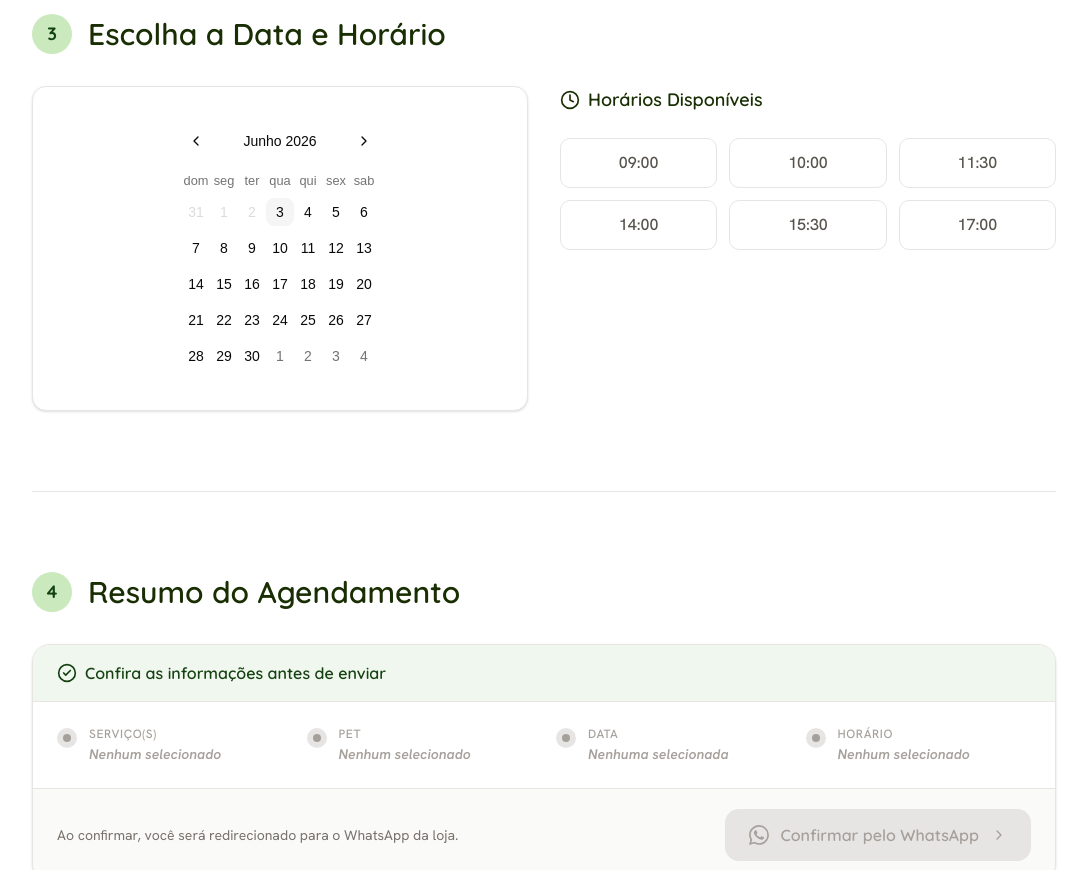
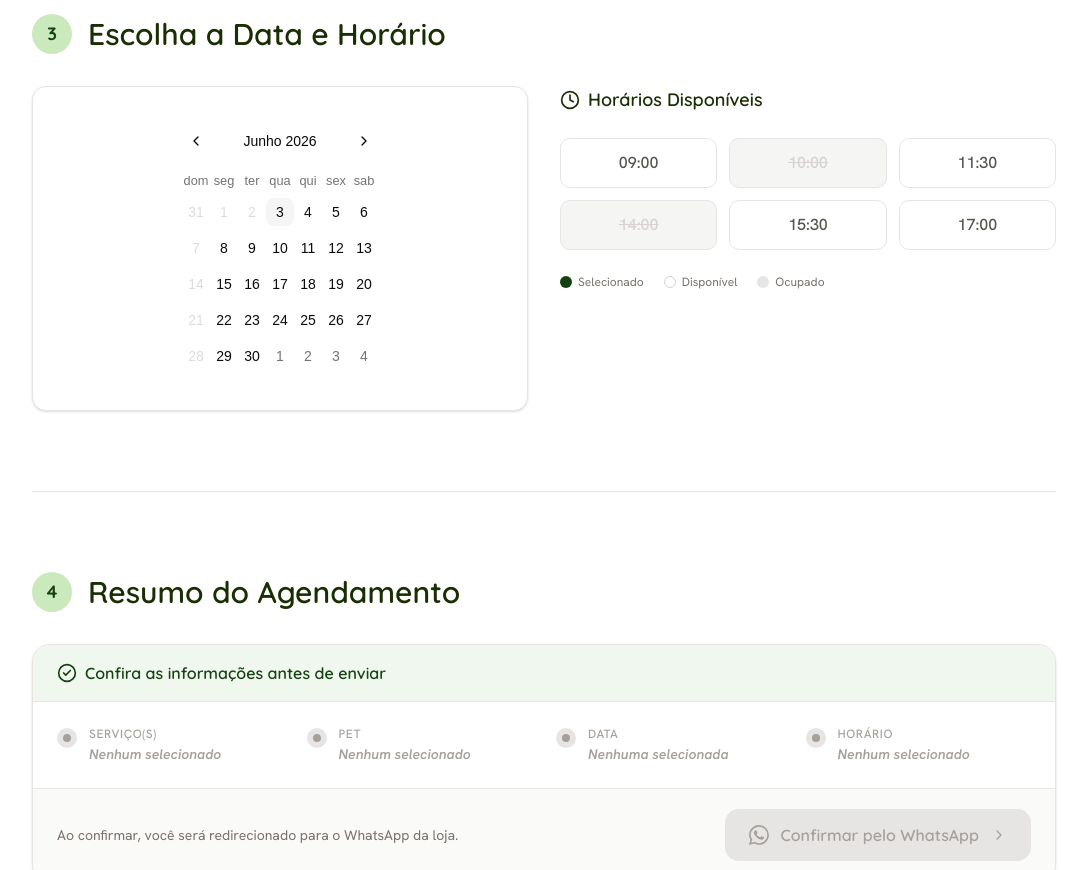
Before and after one commit to Jonatas-Gomes21/Amigo-Pet, a React (Vite) app: page /agendamento in a window 1280 px wide. Shown: the part 1120-1990 px from the top of the page, without its empty margins (32-1119 px from the left). Built offline with nearby package versions, Linux system fonts and the light colour scheme.

Commit message:
feat: Implementação da simulação de seleção de horários dinâmicos para agendamento com base no dia da semana e nos horarios disponíveis

```diff
--- a/src/pages/Agendamento/index.jsx
+++ b/src/pages/Agendamento/index.jsx
@@ -18,10 +18,30 @@ import { Calendar } from "@/components/ui/calendar";
 import { BsWhatsapp } from "react-icons/bs";
 import { Link } from "react-router-dom";
 import { Helmet } from "react-helmet-async";
+import { ScrollProgress } from "../../components/ui/scroll-progress";
 
 const WHATSAPP_NUMBER = "5571983144578";
 
-const HORARIOS = ["09:00", "10:00", "11:30", "14:00", "15:30", "17:00"];
+// 🕐 Horários de dias úteis e sábado
+// Mude disponivel: false para bloquear um horário específico
+const HORARIOS_SEMANA = [
+  { hora: "09:00", disponivel: true },
+  { hora: "10:00", disponivel: false },
+  { hora: "11:30", disponivel: true },
+  { hora: "14:00", disponivel: false },
+  { hora: "15:30", disponivel: true },
+  { hora: "17:00", disponivel: true },
+];
+
+// 📅 Sábados: somente horários até as 12h
+const HORARIOS_SABADO = [
+  { hora: "09:00", disponivel: true },
+  { hora: "10:00", disponivel: true },
+  { hora: "11:00", disponivel: true },
+];
+
+const isSabado = (d) => d?.getDay() === 6;
+const isDomingo = (d) => d?.getDay() === 0;
 
 const SERVICO_LABELS = {
   banho_tosa: "🛁 Banho e Tosa",
@@ -98,6 +118,19 @@ function Agendamento() {
   const [animalCustom, setAnimalCustom] = useState("");
   const [tentouEnviar, setTentouEnviar] = useState(false);
   const [enviado, setEnviado] = useState(false);
+
+  // Horários exibidos dependem do dia selecionado
+  const horariosDodia = isSabado(date) ? HORARIOS_SABADO : HORARIOS_SEMANA;
+
+  // Se o horário selecionado não existe no novo dia, limpa a seleção
+  const handleSelectDate = (d) => {
+    setDate(d);
+    const horariosNovoDia = isSabado(d) ? HORARIOS_SABADO : HORARIOS_SEMANA;
+    const horarioAindaValido = horariosNovoDia.some(
+      (h) => h.hora === horarioSelecionado && h.disponivel,
+    );
+    if (!horarioAindaValido) setHorarioSelecionado(null);
+  };
 
   const toggleServico = (id) => {
     setServicosSelecionados((prev) =>
@@ -181,6 +214,7 @@ function Agendamento() {
   useEffect(() => {
     window.scrollTo({ top: 0, behavior: "instant" });
   }, [enviado]);
+
   if (enviado) {
     return (
       <main className="w-full min-h-screen flex flex-col justify-center items-center gap-8 bg-white px-6">
@@ -227,6 +261,7 @@ function Agendamento() {
         <link rel="canonical" href="https://seusite.com.br/agendamento" />
       </Helmet>
       <main className="w-full min-h-screen px-6 py-12 md:px-16 md:py-24 flex flex-col items-center md:items-start gap-12 bg-white">
+        <ScrollProgress className="top-0 py-0.5" />
         <section className="w-full">
           <motion.div
             initial={{ opacity: 0, y: -20 }}
@@ -489,10 +524,16 @@ function Agendamento() {
               <Calendar
                 mode="single"
                 selected={date}
-                onSelect={setDate}
-                disabled={{ before: new Date() }}
+                onSelect={handleSelectDate}
+                disabled={(d) => d < new Date(new Date().setHours(0, 0, 0, 0)) || isDomingo(d)}
                 className="rounded-lg w-fit"
               />
+              {/* Aviso de sábado */}
+              {isSabado(date) && (
+                <p className="text-xs text-amber-600 font-['Hanken_Grotesk'] text-center bg-amber-50 border border-amber-200 rounded-lg px-3 py-2">
+                  ⏰ Aos sábados atendemos até as 12h
+                </p>
+              )}
             </div>
 
             <div className="flex flex-col gap-6">
@@ -502,20 +543,42 @@ function Agendamento() {
                   Horários Disponíveis
                 </h3>
               </div>
+
+              {/* Grade de horários com status disponível/ocupado */}
               <div className="grid grid-cols-3 gap-3">
-                {HORARIOS.map((hora) => (
+                {horariosDodia.map(({ hora, disponivel }) => (
                   <button
                     key={hora}
-                    onClick={() => setHorarioSelecionado(hora)}
+                    onClick={() => disponivel && setHorarioSelecionado(hora)}
+                    disabled={!disponivel}
+                    title={disponivel ? `Agendar às ${hora}` : "Horário indisponível"}
                     className={`py-3 px-4 rounded-lg font-medium font-['Hanken_Grotesk'] transition-all duration-300 border ${
-                      horarioSelecionado === hora
-                        ? "bg-[#154212] text-white border-[#154212] shadow-md"
-                        : "bg-white text-stone-600 border-stone-200 hover:border-lime-700 hover:text-lime-900"
+                      !disponivel
+                        ? "bg-stone-100 text-stone-300 border-stone-200 cursor-not-allowed line-through"
+                        : horarioSelecionado === hora
+                          ? "bg-[#154212] text-white border-[#154212] shadow-md cursor-pointer"
+                          : "bg-white text-stone-600 border-stone-200 hover:border-lime-700 hover:text-lime-900 cursor-pointer"
                     }`}
                   >
                     {hora}
                   </button>
                 ))}
+              </div>
+
+              {/* Legenda */}
+              <div className="flex items-center gap-5 flex-wrap">
+                <div className="flex items-center gap-1.5">
+                  <div className="w-3 h-3 rounded-full bg-[#154212]" />
+                  <span className="text-xs text-stone-500 font-['Hanken_Grotesk']">Selecionado</span>
+                </div>
+                <div className="flex items-center gap-1.5">
+                  <div className="w-3 h-3 rounded-full border border-stone-300 bg-white" />
+                  <span className="text-xs text-stone-500 font-['Hanken_Grotesk']">Disponível</span>
+                </div>
+                <div className="flex items-center gap-1.5">
+                  <div className="w-3 h-3 rounded-full bg-stone-200" />
+                  <span className="text-xs text-stone-500 font-['Hanken_Grotesk']">Ocupado</span>
+                </div>
               </div>
             </div>
           </motion.div>
```
